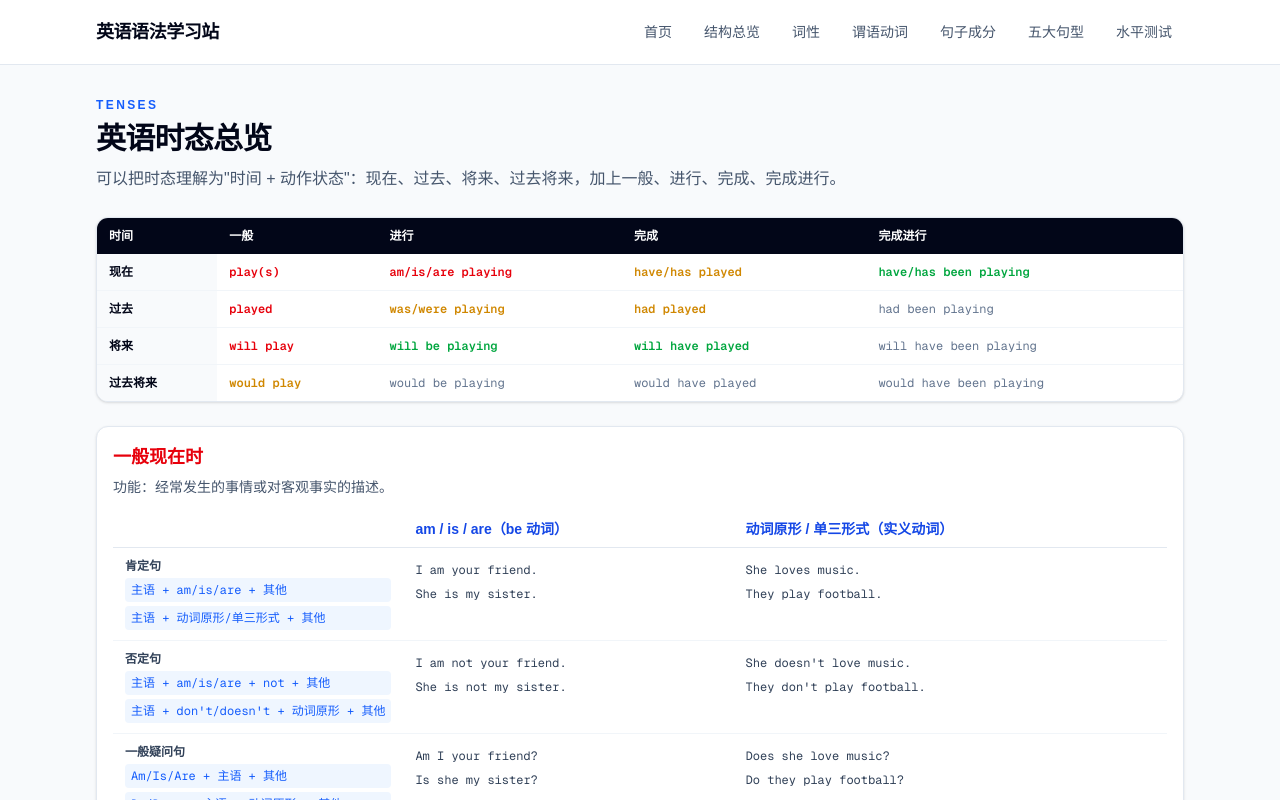
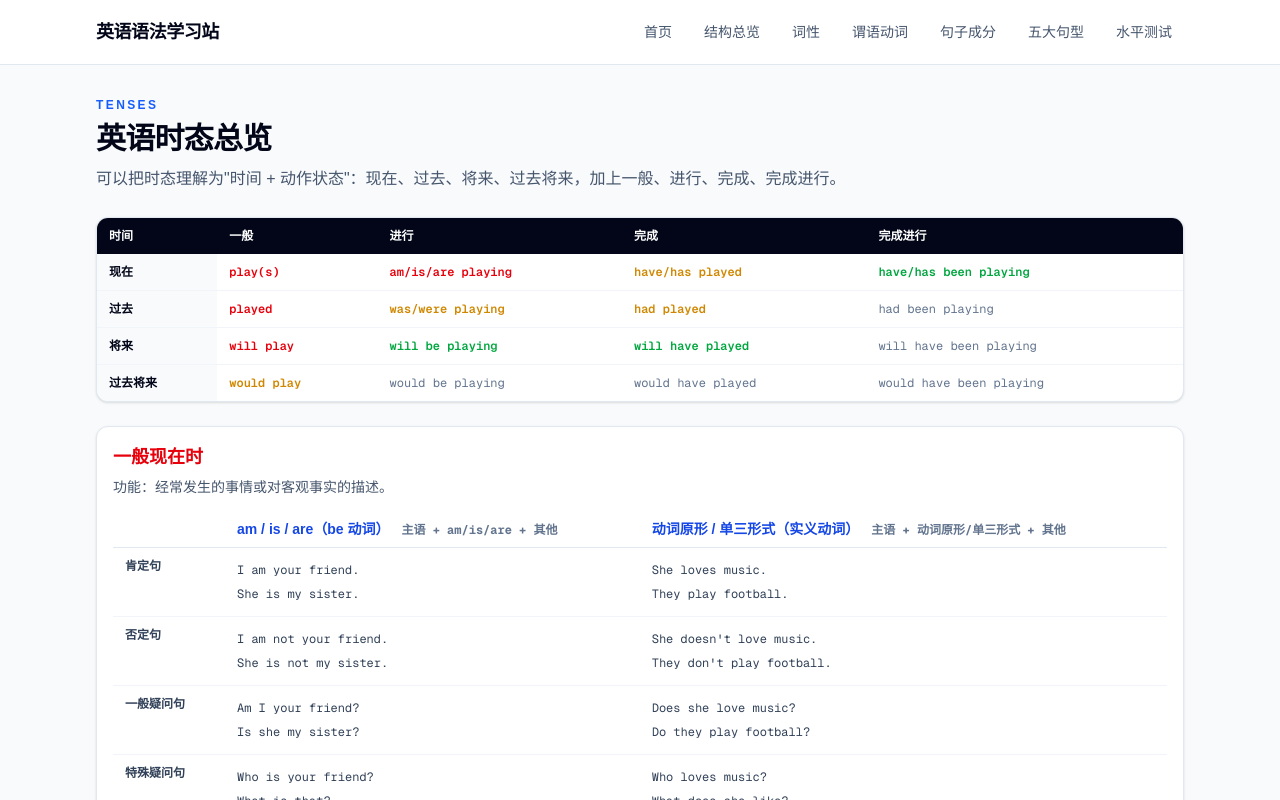
Before and after one commit to Jet-zz/EnglishGrammarSite, a Next.js app: page /grammar/tenses in a window 1280 px wide. Shown: the top 800 px of the page. Built offline with nearby package versions, Linux system fonts and the light colour scheme.

Commit message:
公式放到列标题右侧，去掉蓝色背景

```diff
--- a/src/app/grammar/tenses/page.tsx
+++ b/src/app/grammar/tenses/page.tsx
@@ -75,9 +75,10 @@ export default function TensesPage() {
                     <thead>
                       <tr className="border-b border-slate-200">
                         <th className="px-3 py-2 w-28 text-slate-400 font-semibold"></th>
-                        {tense.sentenceTable.colLabels.map((label) => (
-                          <th key={label} className="px-3 py-2 text-sm font-bold text-blue-700 whitespace-nowrap">
-                            {label}
+                        {tense.sentenceTable.colLabels.map((col) => (
+                          <th key={col.label} className="px-3 py-2 whitespace-nowrap">
+                            <span className="text-sm font-bold text-blue-700">{col.label}</span>
+                            <span className="ml-3 font-mono text-xs text-slate-500">{col.pattern}</span>
                           </th>
                         ))}
                       </tr>
@@ -85,13 +86,8 @@ export default function TensesPage() {
                     <tbody>
                       {tense.sentenceTable.body.map((row) => (
                         <tr key={row.sentenceType} className="border-b border-slate-100 last:border-0">
-                          <td className="px-3 py-2.5 align-top whitespace-nowrap">
-                            <div className="font-semibold text-slate-700">{row.sentenceType}</div>
-                            {row.formulas.map((f, fi) => (
-                              <div key={fi} className="mt-1 rounded bg-blue-50 px-1.5 py-0.5 font-mono text-xs leading-5 text-blue-600">
-                                {f}
-                              </div>
-                            ))}
+                          <td className="px-3 py-2.5 font-semibold text-slate-700 align-top whitespace-nowrap">
+                            {row.sentenceType}
                           </td>
                           {row.examples.map((col, ci) => (
                             <td key={ci} className="px-3 py-2.5 align-top">
--- a/src/content/tenses.ts
+++ b/src/content/tenses.ts
@@ -8,10 +8,9 @@ export type Tense = {
   question: string;
   note: string;
   sentenceTable?: {
-    colLabels: string[];
+    colLabels: Array<{ label: string; pattern: string }>;
     body: Array<{
       sentenceType: string;
-      formulas: string[];
       examples: string[][];
     }>;
   };
@@ -36,11 +35,13 @@ export const tenses: Tense[] = [
     question: "Does she love music? / Is she a teacher?",
     note: "be动词 和 实义动词属于冤家路窄，句子里永远只能出现一个。\n主语是第三人称单数时，实义动词记得加 s。",
     sentenceTable: {
-      colLabels: ["am / is / are（be 动词）", "动词原形 / 单三形式（实义动词）"],
+      colLabels: [
+        { label: "am / is / are（be 动词）", pattern: "主语 + am/is/are + 其他" },
+        { label: "动词原形 / 单三形式（实义动词）", pattern: "主语 + 动词原形/单三形式 + 其他" },
+      ],
       body: [
         {
           sentenceType: "肯定句",
-          formulas: ["主语 + am/is/are + 其他", "主语 + 动词原形/单三形式 + 其他"],
           examples: [
             ["I am your friend.", "She is my sister."],
             ["She loves music.", "They play football."],
@@ -48,7 +49,6 @@ export const tenses: Tense[] = [
         },
         {
           sentenceType: "否定句",
-          formulas: ["主语 + am/is/are + not + 其他", "主语 + don't/doesn't + 动词原形 + 其他"],
           examples: [
             ["I am not your friend.", "She is not my sister."],
             ["She doesn't love music.", "They don't play football."],
@@ -56,7 +56,6 @@ export const tenses: Tense[] = [
         },
         {
           sentenceType: "一般疑问句",
-          formulas: ["Am/Is/Are + 主语 + 其他", "Do/Does + 主语 + 动词原形 + 其他"],
           examples: [
             ["Am I your friend?", "Is she my sister?"],
             ["Does she love music?", "Do they play football?"],
@@ -64,7 +63,6 @@ export const tenses: Tense[] = [
         },
         {
           sentenceType: "特殊疑问句",
-          formulas: ["特殊疑问词 + 一般疑问句", "特殊疑问词 + 一般疑问句"],
           examples: [
             ["Who is your friend?", "What is that?"],
             ["Who loves music?", "What does she like?"],
@@ -72,7 +70,6 @@ export const tenses: Tense[] = [
         },
         {
           sentenceType: "祈使句",
-          formulas: ["Be + 其他", "动词原形 + 其他"],
           examples: [
             ["Be your friend.", "Be my sister."],
             ["Love music.", "Play football."],
```
